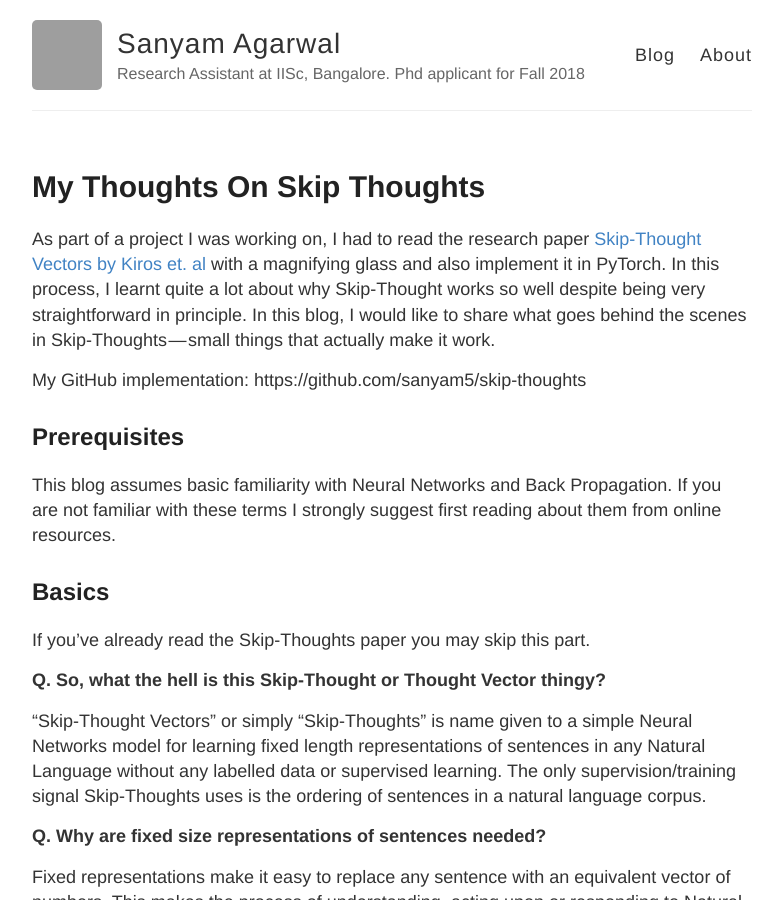
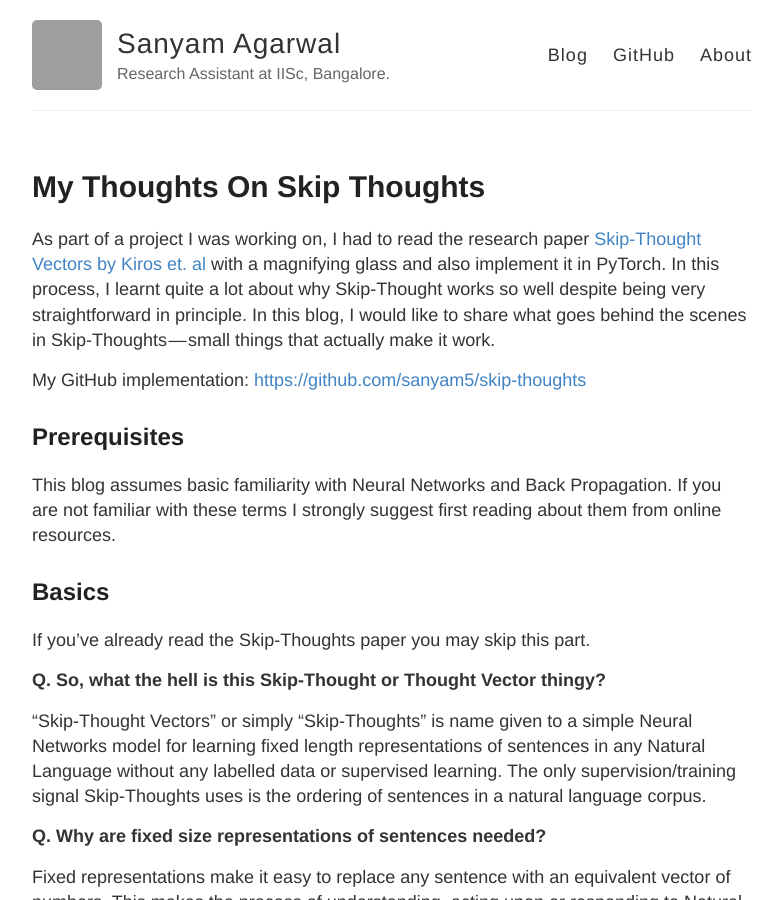
Before and after one commit to sanyam5/sanyam5.github.io, a Jekyll site: the page built from _posts/2017-12-31-my-thoughts-on-skip-thoughts.md, in a window 1280 px wide and 900 px high. Shown: the whole window, without its empty margins (248-1030 px from the left). Built offline with Jekyll 4.4.1, drawn with Linux system fonts in a browser that asks for light colours; our own code applies the rules of GitHub Pages for plain Markdown files; comment, search, counter and statistics services are not loaded; grey boxes are pictures that could not be loaded.

Commit message:
Add GitHub link

```diff
--- a/_config.yml
+++ b/_config.yml
@@ -6,7 +6,7 @@
 name: Sanyam Agarwal
 
 # Short bio or description (displayed in the header)
-description: Research Assistant at IISc, Bangalore. Phd applicant for Fall 2018
+description: Research Assistant at IISc, Bangalore.
 
 # URL of your avatar or profile pic (you could use your GitHub profile pic)
 avatar: https://avatars2.githubusercontent.com/u/2987069?s=400&v=4
--- a/_layouts/default.html
+++ b/_layouts/default.html
@@ -28,6 +28,7 @@
 
           <nav>
             <a href="{{ site.baseurl }}/">Blog</a>
+            <a href="https://github.com/sanyam5/">GitHub</a>
             <a href="{{ site.baseurl }}/about">About</a>
           </nav>
         </header>
--- a/_posts/2017-12-31-my-thoughts-on-skip-thoughts.md
+++ b/_posts/2017-12-31-my-thoughts-on-skip-thoughts.md
@@ -1,7 +1,7 @@
 
 As part of a project I was working on, I had to read the research paper [Skip-Thought Vectors by Kiros et. al](https://arxiv.org/abs/1506.06726) with a magnifying glass and also implement it in PyTorch. In this process, I learnt quite a lot about why Skip-Thought works so well despite being very straightforward in principle. In this blog, I would like to share what goes behind the scenes in Skip-Thoughts — small things that actually make it work.
 
-My GitHub implementation: https://github.com/sanyam5/skip-thoughts
+My GitHub implementation: [https://github.com/sanyam5/skip-thoughts](https://github.com/sanyam5/skip-thoughts)
 
 ## Prerequisites
 This blog assumes basic familiarity with Neural Networks and Back Propagation. If you are not familiar with these terms I strongly suggest first reading about them from online resources.
```
